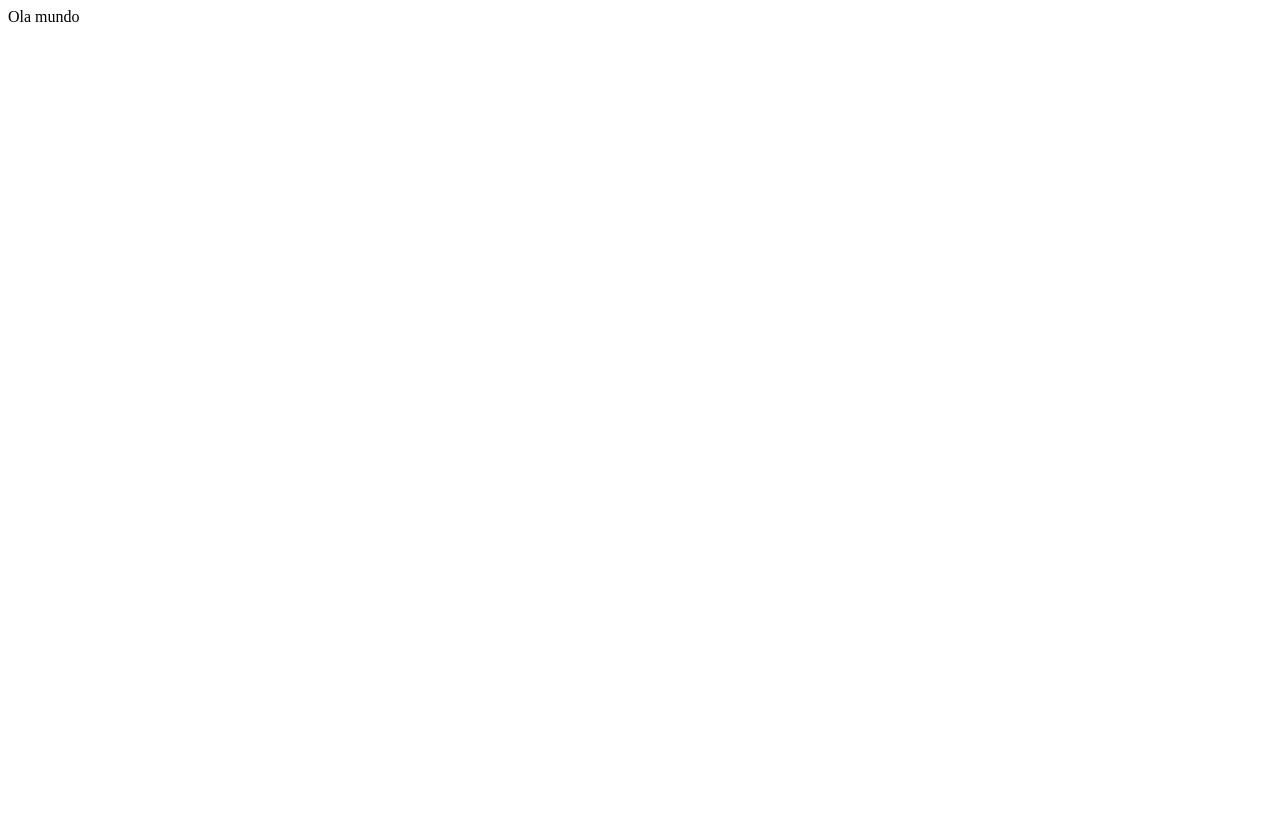
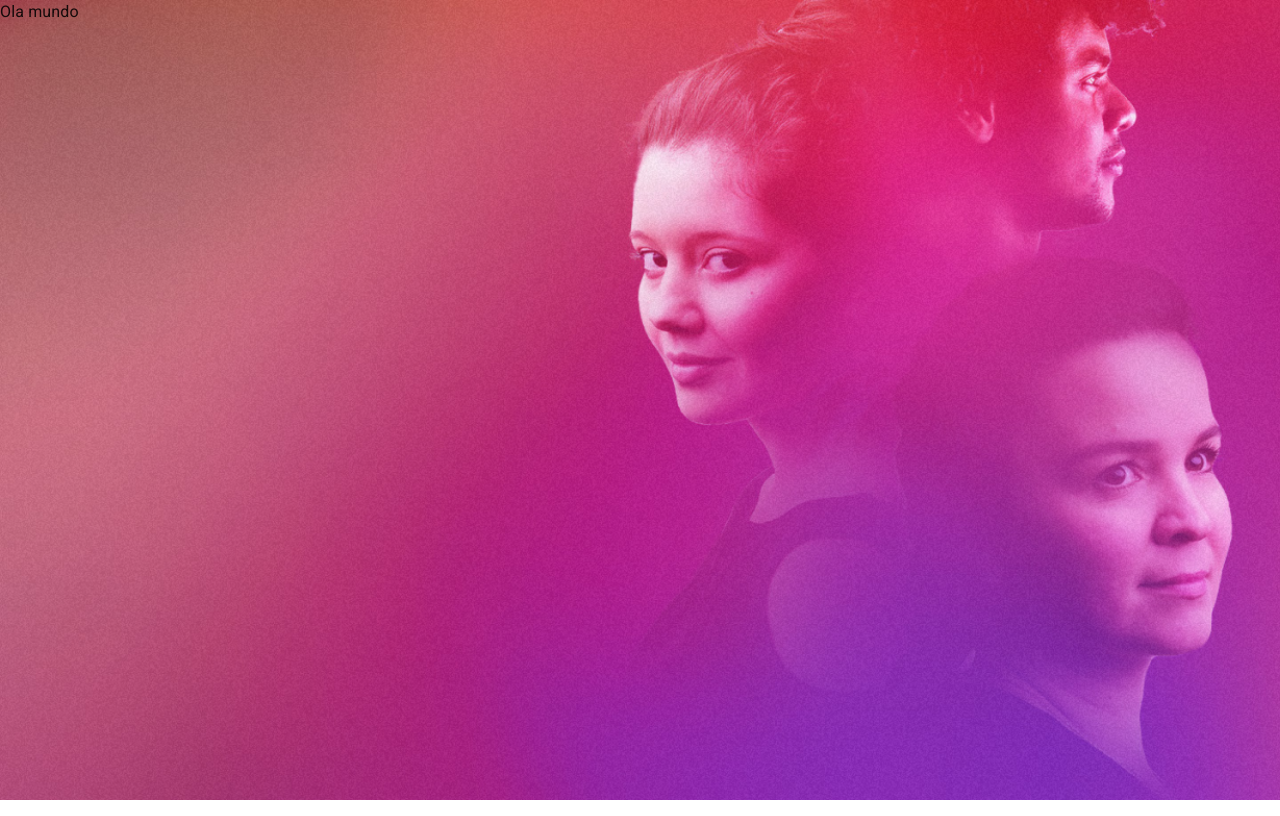
Before and after one commit to ericsonmoreira/ioasys-books, a React (Vite) app: page / in a window 1280 px wide. Built offline with nearby package versions, Linux system fonts and the light colour scheme.

Commit message:
✨ add eslint and prettier configs

```diff
--- a/src/App.tsx
+++ b/src/App.tsx
@@ -1,7 +1,13 @@
-import BasicLayout from "./layouts/BasicLayout";
+import { CssBaseline } from '@mui/material';
+import BasicLayout from './layouts/BasicLayout';
 
 function App() {
-  return <BasicLayout>Ola mundo</BasicLayout>;
+  return (
+    <BasicLayout>
+      <CssBaseline />
+      Ola mundo
+    </BasicLayout>
+  );
 }
 
 export default App;
--- a/src/layouts/BasicLayout/index.tsx
+++ b/src/layouts/BasicLayout/index.tsx
@@ -1,4 +1,4 @@
-import { Container } from "./styles";
+import { Container } from './styles';
 
 const BasicLayout: React.FC = (props) => {
   const { children } = props;
--- a/src/layouts/BasicLayout/styles.ts
+++ b/src/layouts/BasicLayout/styles.ts
@@ -1,8 +1,10 @@
-import styled from "styled-components";
-import bgImage from "../../assets/bg-image.png";
+import styled from 'styled-components';
+import bgImage from '../../assets/bg-image.png';
 
 export const Container = styled.div`
   width: 100%;
   height: 100vh;
-  background-image: ${bgImage};
+  background-image: url(${bgImage});
+  background-size: cover;
+  background-position: center;
 `;
```
Also changed, not shown: src/main.tsx (+4 -4 lines), .eslintrc.json, .prettierrc.json (added), 1 other file (tests, documents, lock files or other folders).
